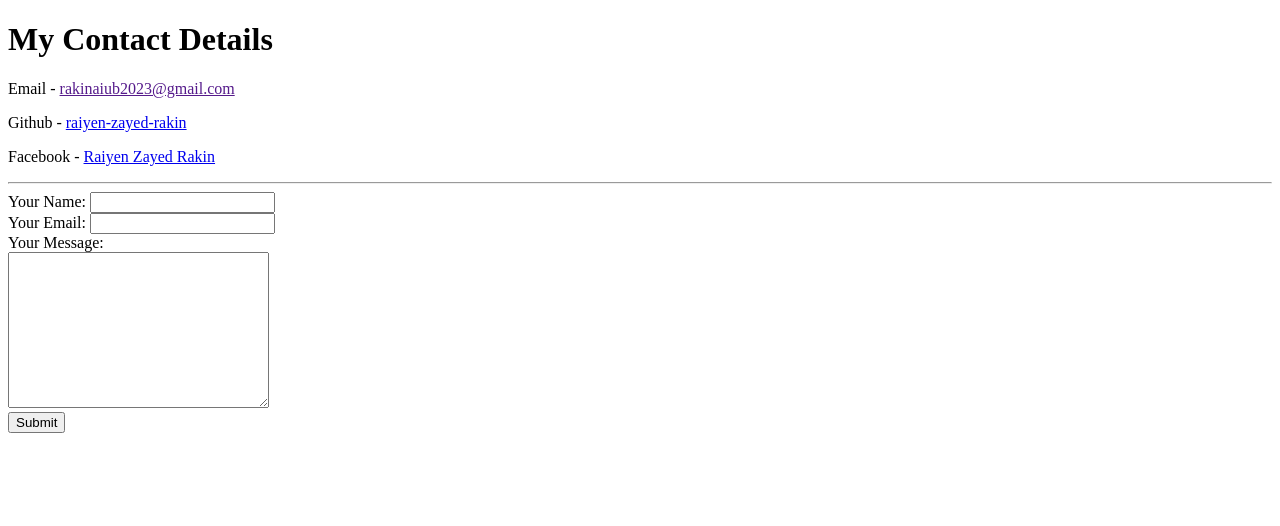
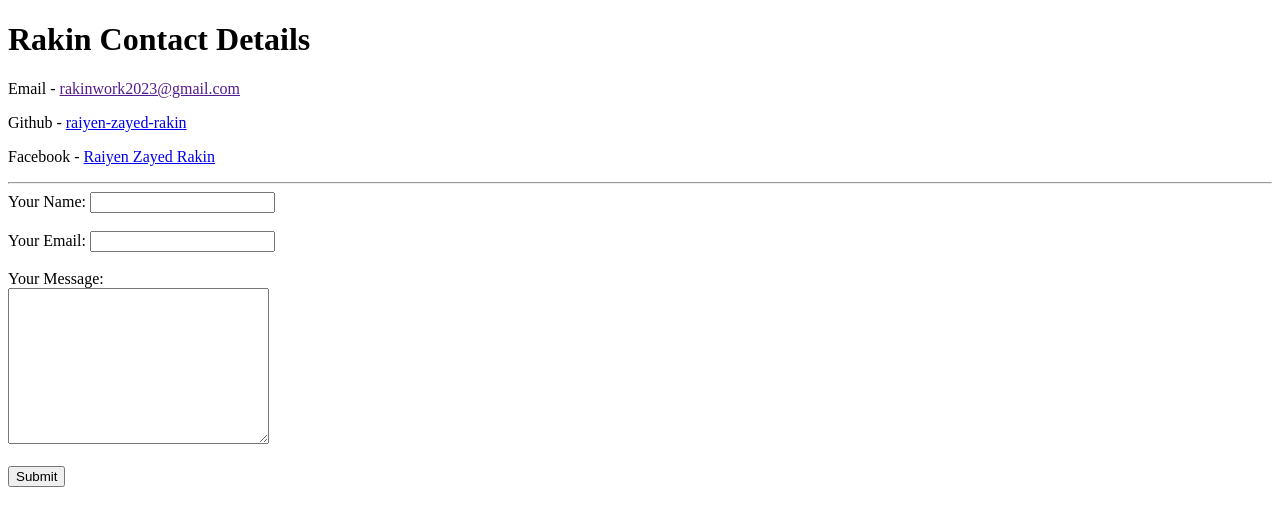
Before and after one commit to raiyen-zayed-rakin/cv, a plain HTML site: page contact-me.html in a window 1280 px wide. Drawn offline with Linux system fonts and the light colour scheme.

Commit message:
Made Changes

```diff
--- a/contact-me.html
+++ b/contact-me.html
@@ -6,18 +6,18 @@
   <title>Contact Me</title>
 </head>
 <body>
-  <h1>My Contact Details</h1>
-  <p>Email - <a href="">rakinaiub2023@gmail.com</a></p>
+  <h1>Rakin Contact Details</h1>
+  <p>Email - <a href="">rakinwork2023@gmail.com</a></p>
   <p>Github - <a href="https://github.com/raiyen-zayed-rakin">raiyen-zayed-rakin</a></p>
   <p>Facebook - <a href="https://www.facebook.com/raiyenzayed.rakin/">Raiyen Zayed Rakin</a></p>
 <hr>
   <form action="mailto:rakinwork2023@gmail.com" method="post" enctype="text/plain">
     <label>Your Name: </label>
-    <input type="text" name="yourName" id=""><br>
+    <input type="text" name="yourName" id=""><br><br>
     <label>Your Email: </label>
-    <input type="email" name="yourEmail" id=""><br>
+    <input type="email" name="yourEmail" id=""><br><br>
     <label>Your Message: </label><br>
-    <textarea name="yourMessage" id="" cols="30" rows="10"></textarea><br>
+    <textarea name="yourMessage" id="" cols="30" rows="10"></textarea><br><br>
     <input type="submit" name="" id="">
   </form>
 </body>
```
Also changed, not shown: hobbies.html (+3 -3 lines), index.html (+9 -9 lines).
